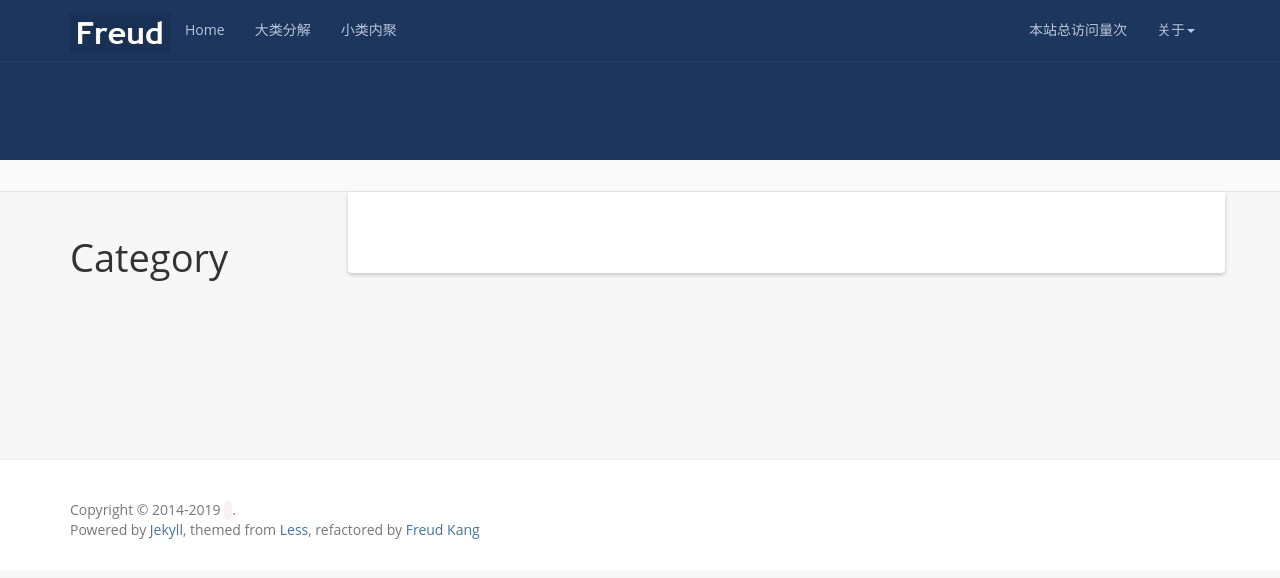
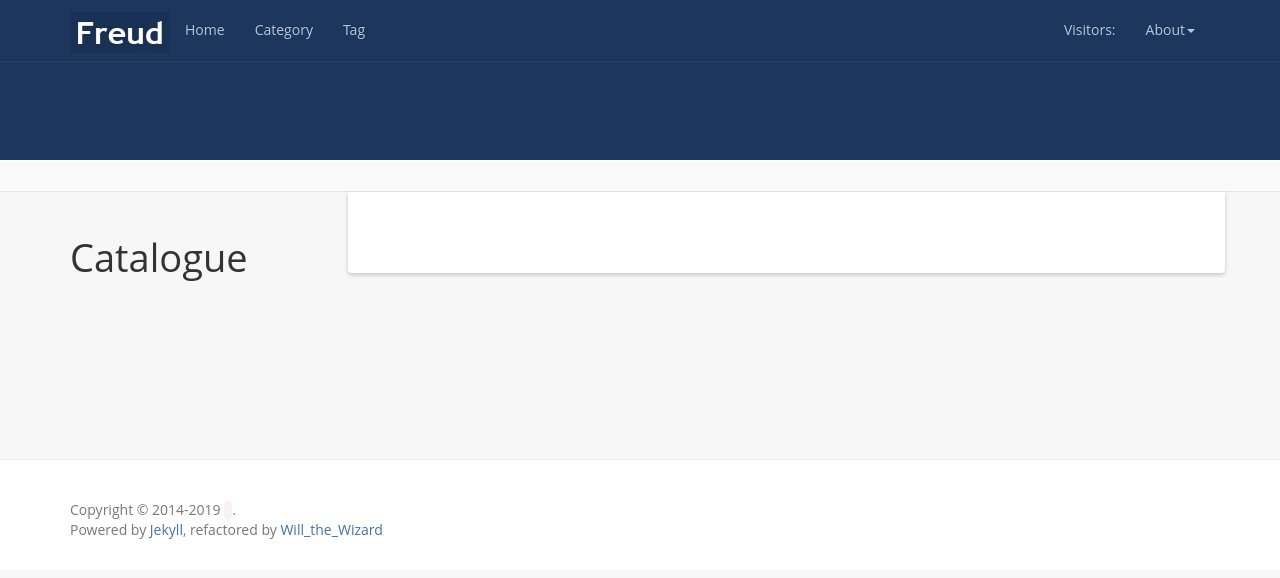
Before and after one commit to iwtw666/iwtw666.github.io, a Jekyll site: the page built from categories/blog.html, in a window 1280 px wide. Shown: the top 578 px of the page. Built offline with Jekyll 4.4.1, drawn with Linux system fonts in a browser that asks for light colours; comment, search, counter and statistics services are not loaded.

Commit message:
Add files via upload

```diff
--- a/_includes/footer.html
+++ b/_includes/footer.html
@@ -1,7 +1,7 @@
 <footer class="footer" role="contentinfo">
 	<div class="container">
 		<p class="copyright">Copyright &copy; 2014-{{ site.time | date: '%Y' }} <a href="{{site.resume_site}}"><code>{{ site.author }}</code></a>.</p>
-		<p>Powered by <a href="http://jekyllrb.com">Jekyll</a>, themed from <a href="http://lesscss.cn/">Less</a>, refactored by <a href="http://www.hifreud.com/">Freud Kang</a></p>
+		<p>Powered by <a href="http://jekyllrb.com">Jekyll</a>, refactored by <a href="https://iwtw666.github.io">Will_the_Wizard</a></p>
 	</div>
 </footer>
 
--- a/_includes/header.html
+++ b/_includes/header.html
@@ -16,27 +16,22 @@
           <a href="{{ '/' | prepend: site.baseurl }}">Home</a>
         </li>
         <li>
-          <a href="{{ '/categories/' | prepend: site.baseurl }}">大类分解</a>
+          <a href="{{ '/categories/' | prepend: site.baseurl }}">Category</a>
         </li>
         <li>
-          <a href="{{ '/tag' | prepend: site.baseurl }}">小类内聚</a>
+          <a href="{{ '/tag' | prepend: site.baseurl }}">Tag</a>
         </li>
       </ul>
       <ul class="nav navbar-nav navbar-right">
         <li>
-            <a><span id="busuanzi_container_site_pv">本站总访问量<span id="busuanzi_value_site_pv"></span>次</span></a>
+            <a><span id="busuanzi_container_site_pv">Visitors:<span id="busuanzi_value_site_pv"></span></span></a>
         </li>
         <li class="dropdown">
-          <a href="#" class="dropdown-toggle" data-toggle="dropdown">关于<b class="caret"></b></a>
+          <a href="#" class="dropdown-toggle" data-toggle="dropdown">About<b class="caret"></b></a>
           <ul class="dropdown-menu">
             <li><a rel="nofollow" target="_blank" href="{{site.github}}">Github</a></li>
-            <li><a rel="nofollow" target="_blank" href="{{site.resume_site}}">关于作者</a></li>
-            <li><a rel="nofollow" href="{{ '/books' | prepend: site.baseurl }}">我的书单</a></li>
-            <li><a rel="nofollow" href="http://www.hifreud.com/domains/">域名管理</a></li>
-            <li><a rel="nofollow" href="{{ '/reference' | prepend: site.baseurl }}">推荐博客</a></li>
-            <li><a href="{{ '/feed.xml' | prepend: site.baseurl }}">RSS订阅</a></li>
-            <li class="divider"></li>
-            <li><a rel="nofollow" target="_blank" href="https://github.com/luoyan35714/LessOrMore.git">本项目</a></li>
+            <li><a rel="nofollow" target="_blank" href="{{site.resume_site}}">About Me</a></li>
+            <li><a href="{{ '/feed.xml' | prepend: site.baseurl }}">RSS Feed</a></li>
           </ul>
         </li>
       </ul>
--- a/_includes/lefttree.html
+++ b/_includes/lefttree.html
@@ -1,5 +1,5 @@
 <div id="navigation">
-  <h1>目录</h1>
+  <h1>Catalogue</h1>
   <ul class="nav sidenav">
   </ul>
   <div style="height: 200px;width: 200px;">
--- a/categories/blog.html
+++ b/categories/blog.html
@@ -1,6 +1,6 @@
 ---
 layout: default
-title: 分类
+title: Clissifiy
 header: Posts By Category
 ---
 
@@ -9,7 +9,7 @@ header: Posts By Category
     <div class="col-md-3">
       <div class="sidebar hidden-print" role="complementary">
         <div id="navigation">
-        	<h1>Category</h1>
+        	<h1>Catalogue</h1>
       		<ul class="nav sidenav">
 				{% if site.categories.first[0] == null %}
 					{% for category in site.categories %}
--- a/tag/blog.html
+++ b/tag/blog.html
@@ -9,7 +9,7 @@ header: Posts By Tag
     <div class="col-md-3">
       <div class="sidebar hidden-print" role="complementary">
         <div id="navigation">
-        	<h1>Category</h1>
+        	<h1>Catalogue</h1>
       		<ul class="nav sidenav">
 			  	{% if site.tags.first[0] == null %}
 				  	{% for tag in site.tags %}
```
Also changed, not shown: logo.jpg (added), styles/css/fontawesome/fonts/fontawesome-webfont.woff (added).
